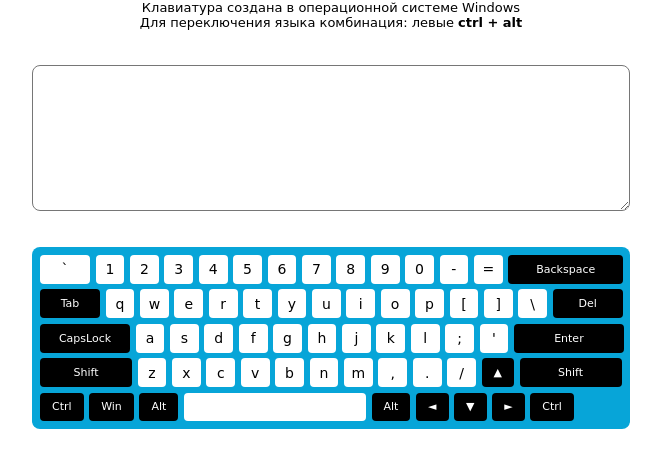
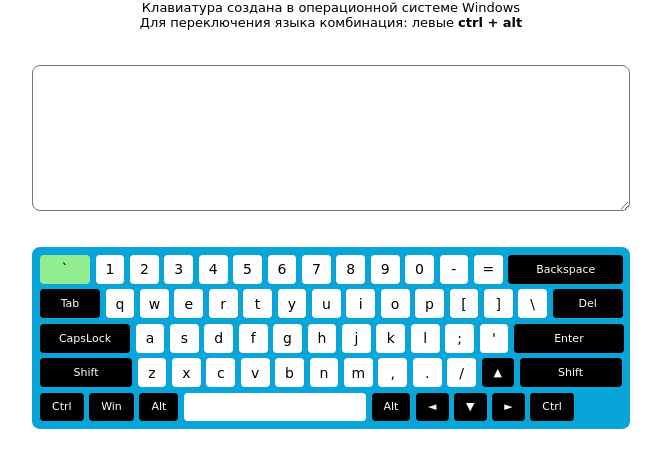
Before and after one commit to Mary-FE/virtual-keyboard, a website with bundled scripts: page index.html in a window 1280 px wide. In both pictures the pointer is over the element 374 px from the left and 355 px from the top of the page. Shown: the part 86-554 px from the top of the page, without its empty margins (309-970 px from the left). Built offline with nearby package versions, Linux system fonts and the light colour scheme; a web font is replaced by a local one.

Commit message:
feat: add animation when hovering the mouse cursor over the buttons

```diff
--- a/styles.css
+++ b/styles.css
@@ -82,6 +82,11 @@
     user-select: none;
 }
 
+.vk-keyboard-button:hover,
+.vk-keyboard-button.special:hover {
+    background-color: #90ee90;
+}
+
 .vk-keyboard-button.symbol {
     max-width: 1.8rem;
 }
```
